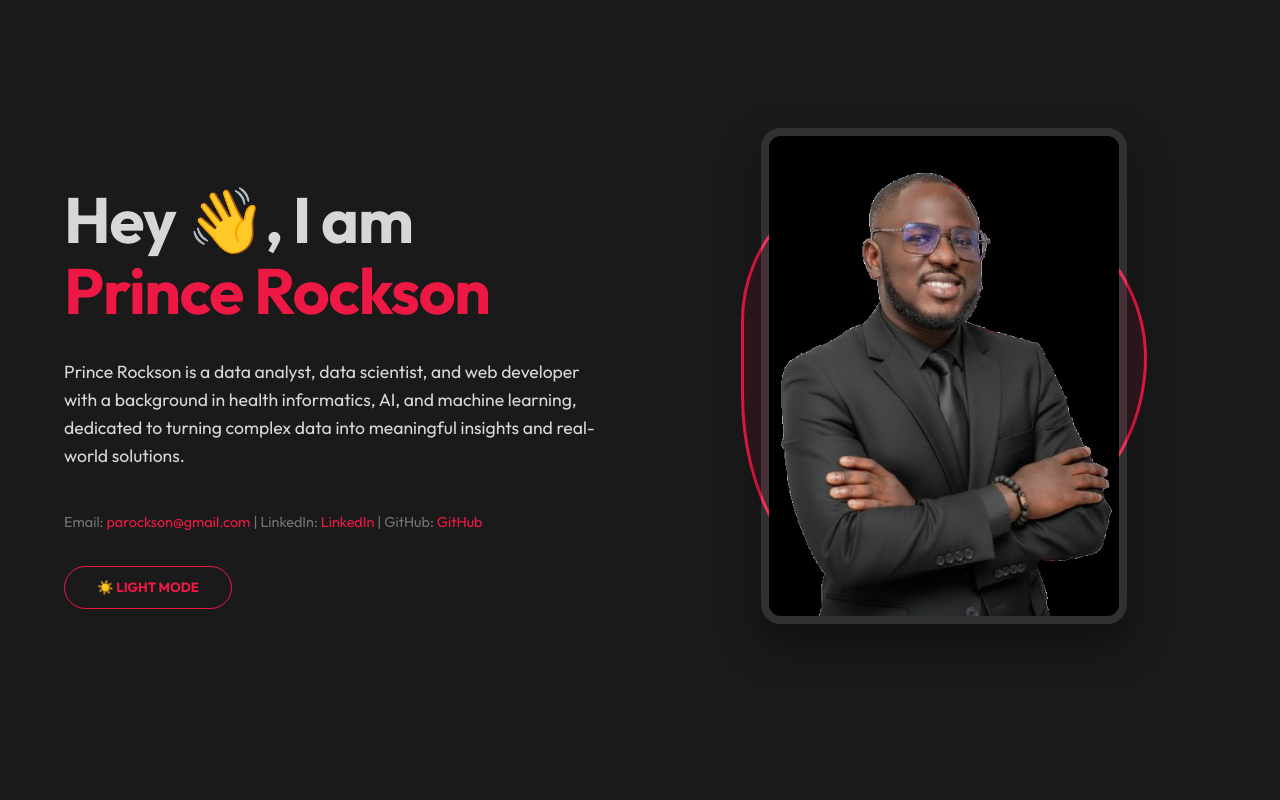
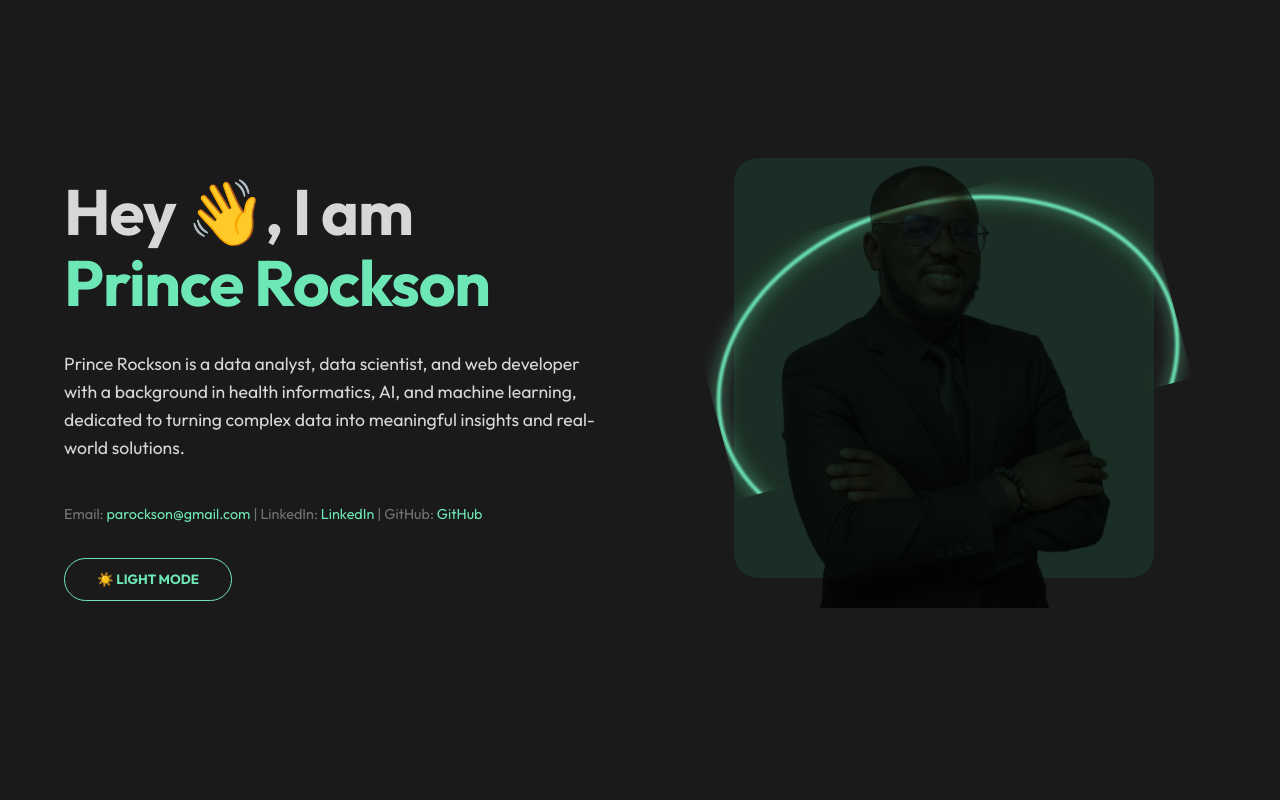
Before and after one commit to parockson/my-portfolio, a React (Create React App) app: page / in a window 1280 px wide. Shown: the top 800 px of the page. Built offline with nearby package versions, Linux system fonts and the light colour scheme; no server answers; a web font is replaced by a local one.

Commit message:
style: update theme to dark green and neon to match user example

```diff
--- a/src/styles/_global.scss
+++ b/src/styles/_global.scss
@@ -1,9 +1,9 @@
 :root {
   --bg-color: #1a1a1a;
   --text-color: #d7d7d7;
-  --heading-color: #ed1944;
+  --heading-color: #6ee7b7;
   --card-bg: #262626;
-  --accent-color: #ed1944;
+  --accent-color: #6ee7b7;
   --secondary-gray: #727576;
   --border-color: rgba(255, 255, 255, 0.1);
 }
@@ -11,9 +11,9 @@
 body.light-mode {
   --bg-color: #ffffff;
   --text-color: #2d2d2d; // Dark charcoal for better visibility
-  --heading-color: #ed1944;
+  --heading-color: #059669; // Darker green for light mode
   --card-bg: #f9f9f9;
-  --accent-color: #ed1944;
+  --accent-color: #059669;
   --secondary-gray: #555555; // Darker gray for visibility
   --border-color: rgba(0, 0, 0, 0.1);
 }
--- a/src/styles/_header.scss
+++ b/src/styles/_header.scss
@@ -67,13 +67,26 @@
 
     .accent-shape {
       position: absolute;
-      width: 400px;
-      height: 400px;
-      background: rgba(237, 25, 68, 0.1); // subtle red glow
-      border: 3px solid var(--accent-color);
-      border-radius: 40% 60% 70% 30% / 40% 50% 60% 50%;
+      width: 420px;
+      height: 420px;
+      background: #1b2e25; // Dark forest green from your example
+      border-radius: 24px;
       z-index: 1;
-      animation: morph 8s ease-in-out infinite;
+
+      // The neon green swish effect
+      &::after {
+        content: "";
+        position: absolute;
+        width: 110%;
+        height: 80%;
+        top: 10%;
+        left: -5%;
+        border: 4px solid #6ee7b7; // Neon green
+        border-radius: 50%;
+        clip-path: polygon(0 0, 100% 0, 100% 70%, 0 70%); // Creates the "swish" look
+        filter: blur(1px) drop-shadow(0 0 8px #6ee7b7);
+        transform: rotate(-15deg);
+      }
 
       @include responsive(mobile) {
         width: 300px;
@@ -87,9 +100,8 @@
       z-index: 2;
       border-radius: 20px;
       filter: none;
-      mix-blend-mode: normal;
-      border: 8px solid rgba(255, 255, 255, 0.1);
-      box-shadow: 0 20px 40px rgba(0, 0, 0, 0.4);
+      mix-blend-mode: multiply; // Blends the white background into the dark green box
+      opacity: 0.95;
 
       @include responsive(mobile) {
         width: 250px;
--- a/src/styles/_variables.scss
+++ b/src/styles/_variables.scss
@@ -1,4 +1,4 @@
-$primary-color: #ed1944; // Red accent
+$primary-color: #6ee7b7; // Green accent
 $secondary-color: #727576; // Gray accent
 $text-color: #d7d7d7; // Light gray text
 $bg-dark: #1a1a1a;
```
Also changed, not shown: src/assets/main-pic.jpg.
